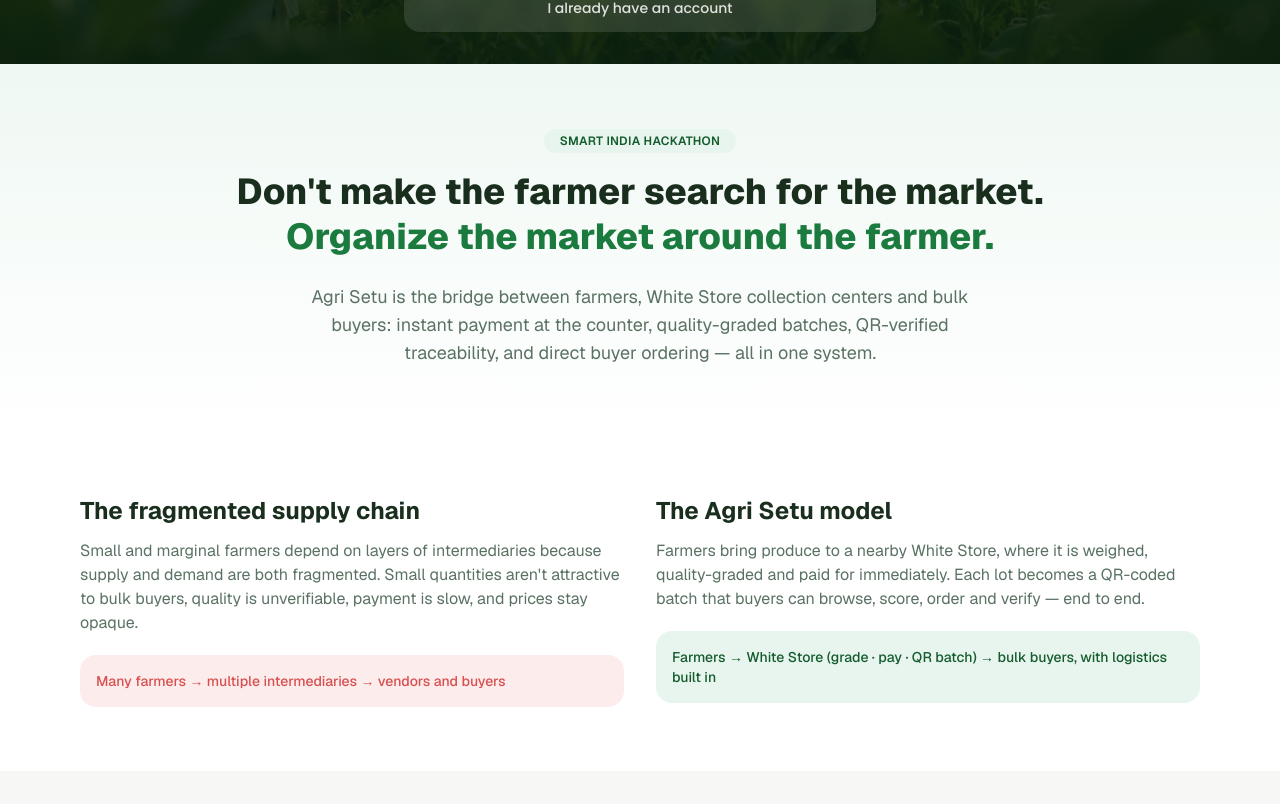
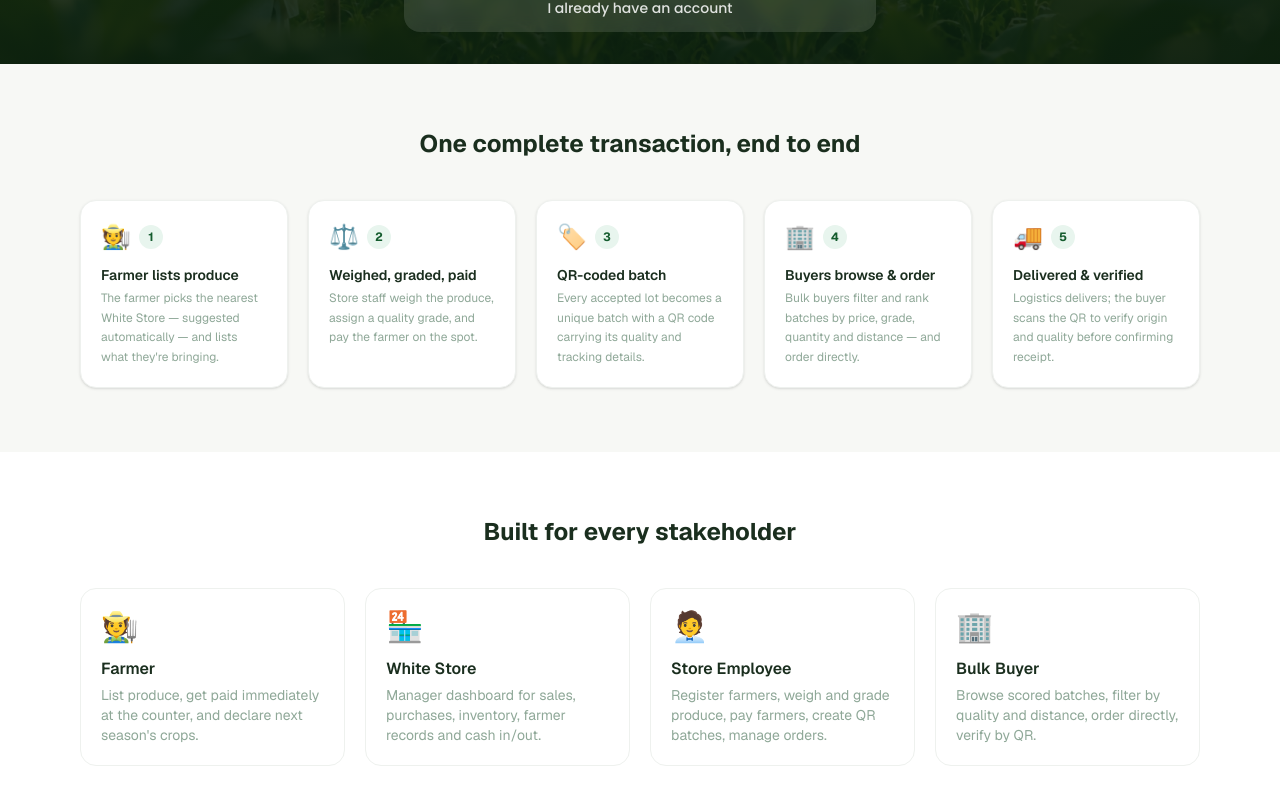
Before and after one commit to aspect2729/agri-setu, a Next.js app: page / in a window 1280 px wide. Shown: the part 736-1540 px from the top of the page. Built offline with nearby package versions, Linux system fonts and the light colour scheme.

Commit message:
Remove the SIH pitch and supply-chain comparison from the landing page.
Co-authored-by: Cursor <cursoragent@cursor.com>

```diff
--- a/app/page.tsx
+++ b/app/page.tsx
@@ -22,51 +22,6 @@ export default function LandingPage() {
       <LandingHero />
 
       <div className="relative z-10 bg-white">
-      <section className="bg-gradient-to-b from-green-light/70 to-white">
-        <div className="mx-auto max-w-4xl px-4 py-16 text-center">
-          <p className="mb-4 inline-block rounded-full bg-green-light px-4 py-1 text-xs font-semibold uppercase tracking-wide text-green-dark">
-            Smart India Hackathon
-          </p>
-          <h2 className="text-3xl font-extrabold leading-tight text-text-primary sm:text-4xl">
-            Don&apos;t make the farmer search for the market.
-            <span className="block text-green-primary">Organize the market around the farmer.</span>
-          </h2>
-          <p className="mx-auto mt-6 max-w-2xl text-lg text-text-secondary">
-            Agri Setu is the bridge between farmers, White Store collection centers and bulk
-            buyers: instant payment at the counter, quality-graded batches, QR-verified
-            traceability, and direct buyer ordering — all in one system.
-          </p>
-        </div>
-      </section>
-
-      {/* Problem */}
-      <section className="mx-auto max-w-6xl px-4 py-16">
-        <div className="grid gap-8 md:grid-cols-2">
-          <div>
-            <h2 className="text-2xl font-bold text-text-primary">The fragmented supply chain</h2>
-            <p className="mt-3 text-text-secondary">
-              Small and marginal farmers depend on layers of intermediaries because supply and
-              demand are both fragmented. Small quantities aren&apos;t attractive to bulk buyers,
-              quality is unverifiable, payment is slow, and prices stay opaque.
-            </p>
-            <div className="mt-5 rounded-2xl bg-error-light p-4 text-sm font-medium text-error">
-              Many farmers → multiple intermediaries → vendors and buyers
-            </div>
-          </div>
-          <div>
-            <h2 className="text-2xl font-bold text-text-primary">The Agri Setu model</h2>
-            <p className="mt-3 text-text-secondary">
-              Farmers bring produce to a nearby White Store, where it is weighed, quality-graded
-              and paid for immediately. Each lot becomes a QR-coded batch that buyers can browse,
-              score, order and verify — end to end.
-            </p>
-            <div className="mt-5 rounded-2xl bg-green-light p-4 text-sm font-medium text-green-dark">
-              Farmers → White Store (grade · pay · QR batch) → bulk buyers, with logistics built in
-            </div>
-          </div>
-        </div>
-      </section>
-
       {/* How it works */}
       <section className="bg-off-white py-16">
         <div className="mx-auto max-w-6xl px-4">
```
